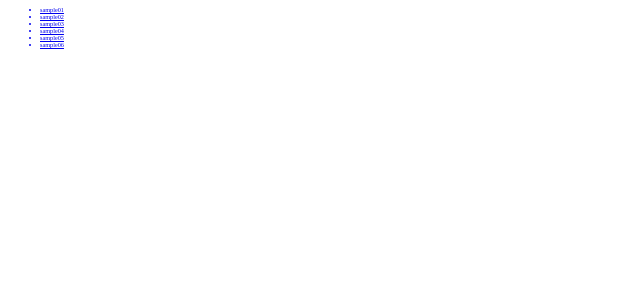
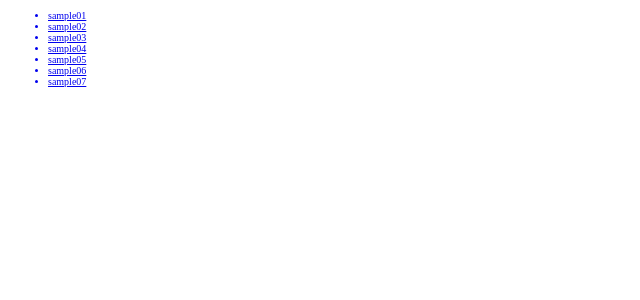
Before and after one commit to RikutoOgaki/next.js-scss, a Next.js app: page / in a window 1280 px wide. Shown: the top 300 px of the page, without its empty margins (0-640 px from the left). Built offline with nearby package versions, Linux system fonts and the light colour scheme.

Commit message:
nextscss

```diff
--- a/src/pages/index.tsx
+++ b/src/pages/index.tsx
@@ -11,6 +11,7 @@ export default function Index() {
           <Link href={'/samples/04'}><li>sample04</li></Link>
           <Link href={'/samples/05'}><li>sample05</li></Link>
           <Link href={'/samples/06'}><li>sample06</li></Link>
+          <Link href={'/samples/07'}><li>sample07</li></Link>
         </ul>
       </div>
     </>
--- a/src/styles/globals.css
+++ b/src/styles/globals.css
@@ -1,5 +1,4 @@
-html,
-body {
+html {
   margin: 0;
   padding: 0;
   font-size: 62.5%;
```
Also changed, not shown: 1 other file (tests, documents, lock files or other folders).
